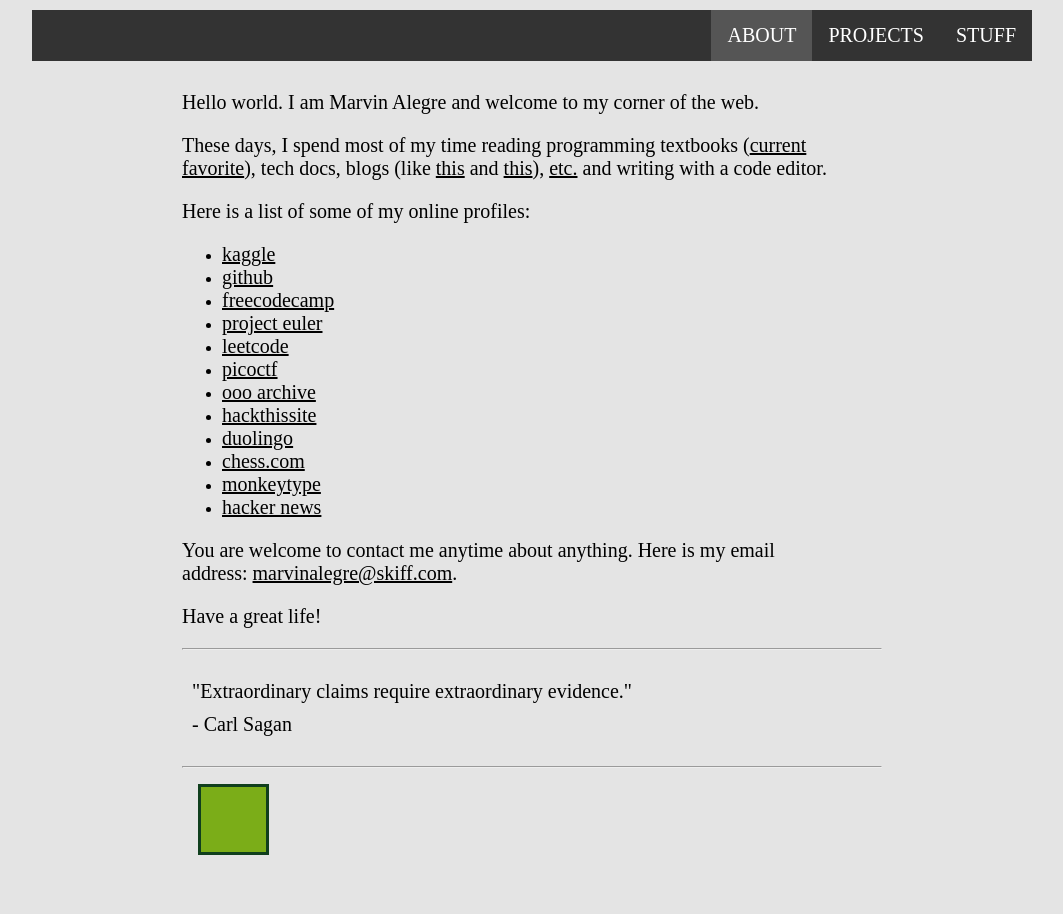
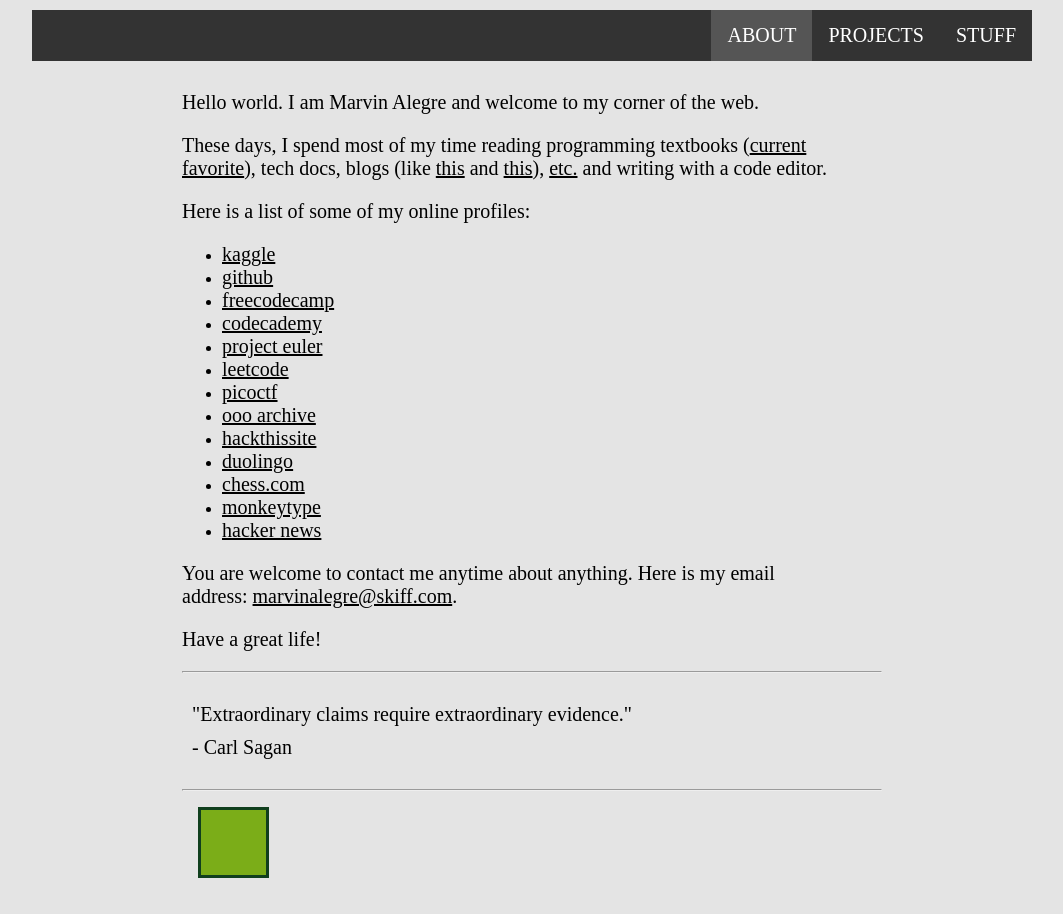
Before and after one commit to marvinalegre/marvinalegre.github.io, a website: page docs/index.html in a window 1280 px wide. Shown: the whole page, without its empty margins (108-1171 px from the left). Before the commit the page ends 891 px from the top, so only its background shows below. Drawn offline with Linux system fonts and the light colour scheme.

Commit message:
add codecademy to profile list

```diff
--- a/docs/index.html
+++ b/docs/index.html
@@ -36,6 +36,7 @@
       <li><a href="https://www.kaggle.com/marvinalegre" target="_blank">kaggle</a></li>
       <li><a href="https://github.com/marvinalegre" target="_blank">github</a></li>
       <li><a href="https://www.freecodecamp.org/marvinalegre" target="_blank">freecodecamp</a></li>
+      <li><a href="https://www.codecademy.com/profiles/marvinalegre" target="_blank">codecademy</a></li>
       <li><a href="https://projecteuler.net/profile/marvinalegre.png" target="_blank">project euler</a></li>
       <li><a href="https://leetcode.com/marvinalegre/" target="_blank">leetcode</a></li>
       <li><a href="https://play.picoctf.org/users/marvinalegre" target="_blank">picoctf</a></li>
```
